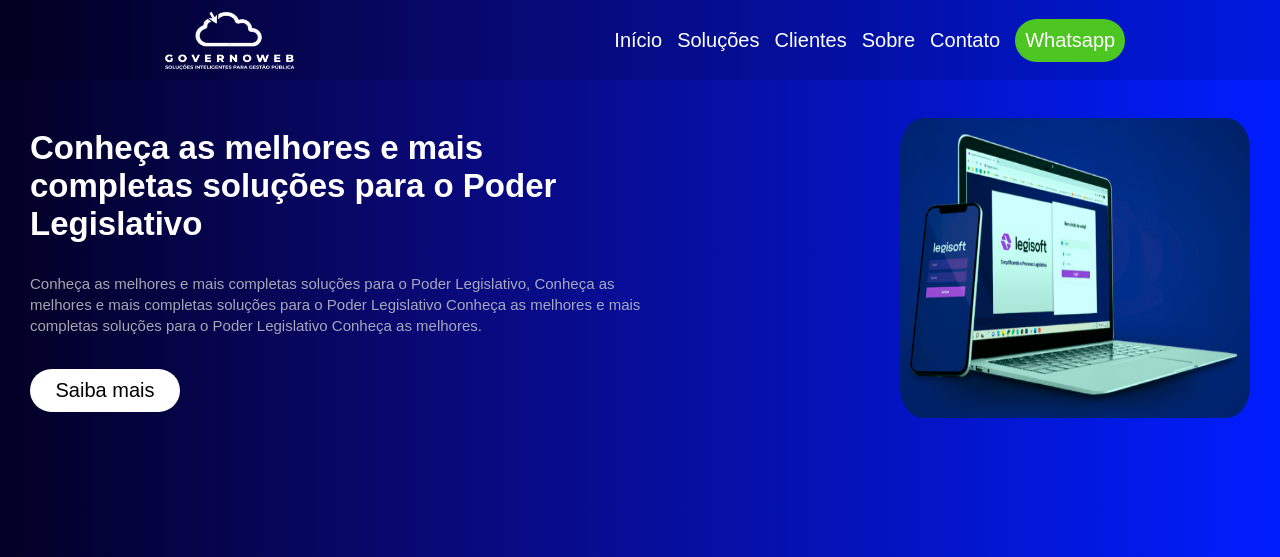
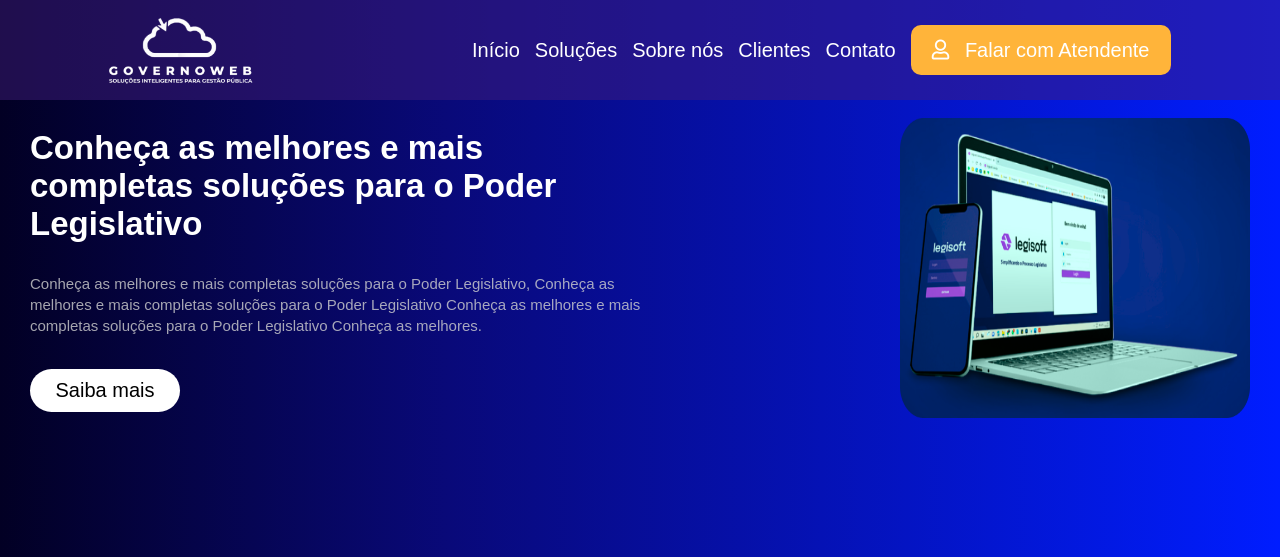
Before and after one commit to leandroricke100/governo-web, a PHP site: page / in a window 1280 px wide. Shown: the top 557 px of the page. Run offline with PHP 8.4, Linux system fonts and the light colour scheme.

Commit message:
corrigindo header

```diff
--- a/index.html
+++ b/index.html
@@ -19,8 +19,8 @@
           <ul class="menu-ul">
             <li><a href="#home">Início</a></li>
             <li><a href="#solucoes">Soluções</a></li>
+            <li>Sobre nós</li>
             <li>Clientes</li>
-            <li>Sobre</li>
             <li>Contato</li>
 
             <li>
@@ -29,7 +29,8 @@
                   href="https://api.whatsapp.com/send?phone=5531984649775&text=Ol%C3%A1,%20gostaria%20de%20solicitar%20um%20or%C3%A7amento!"
                   target="_blank"
                 >
-                  Whatsapp
+                  <i class="far fa-user" style="margin-right: 10px"></i> Falar
+                  com Atendente
                 </a>
               </button>
             </li>
--- a/style.css
+++ b/style.css
@@ -6,18 +6,19 @@
 }
 
 header {
-  background-color: rgb(0 0 0 / 12%);
+  background: rgba(66, 30, 123, 0.48);
   display: flex;
+  align-items: center;
   justify-content: space-around;
   width: 100%;
-  height: 80px;
+  height: 100px;
   top: 0;
   position: fixed;
 }
 
 header img {
-  width: 150px;
-  padding: 10px;
+  width: 144px;
+  height: 68px;
 }
 
 .menu {
@@ -45,13 +46,14 @@
 }
 
 .menu-ul button {
-  background-color: #4dc622;
+  background-color: #ffb43a;
   font-size: 20px;
   color: #fff;
   outline: none;
   border: none;
-  padding: 10px;
-  border-radius: 50px;
+  width: 260px;
+  height: 50px;
+  border-radius: 10px;
   cursor: pointer;
 }
 
```
